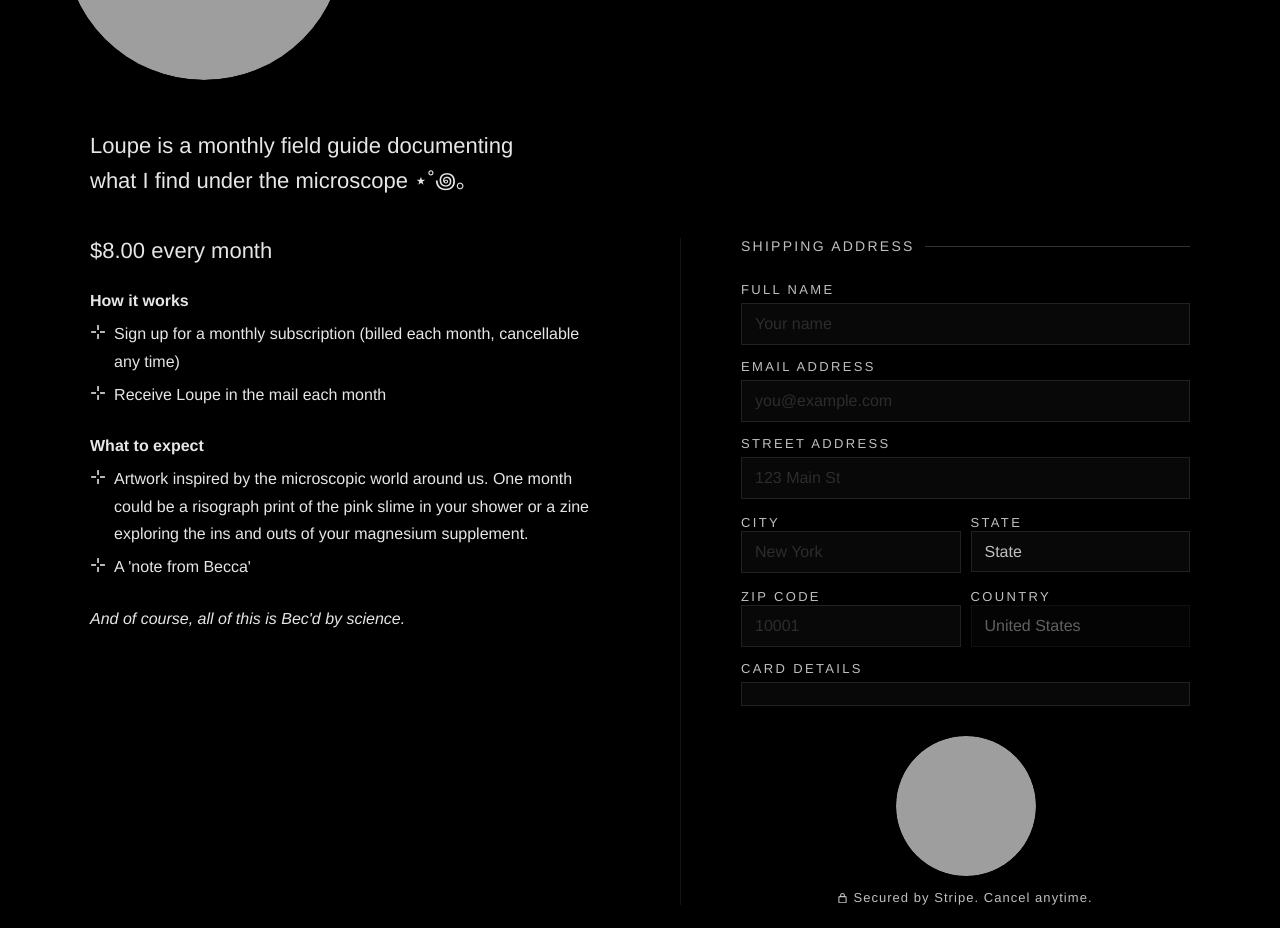
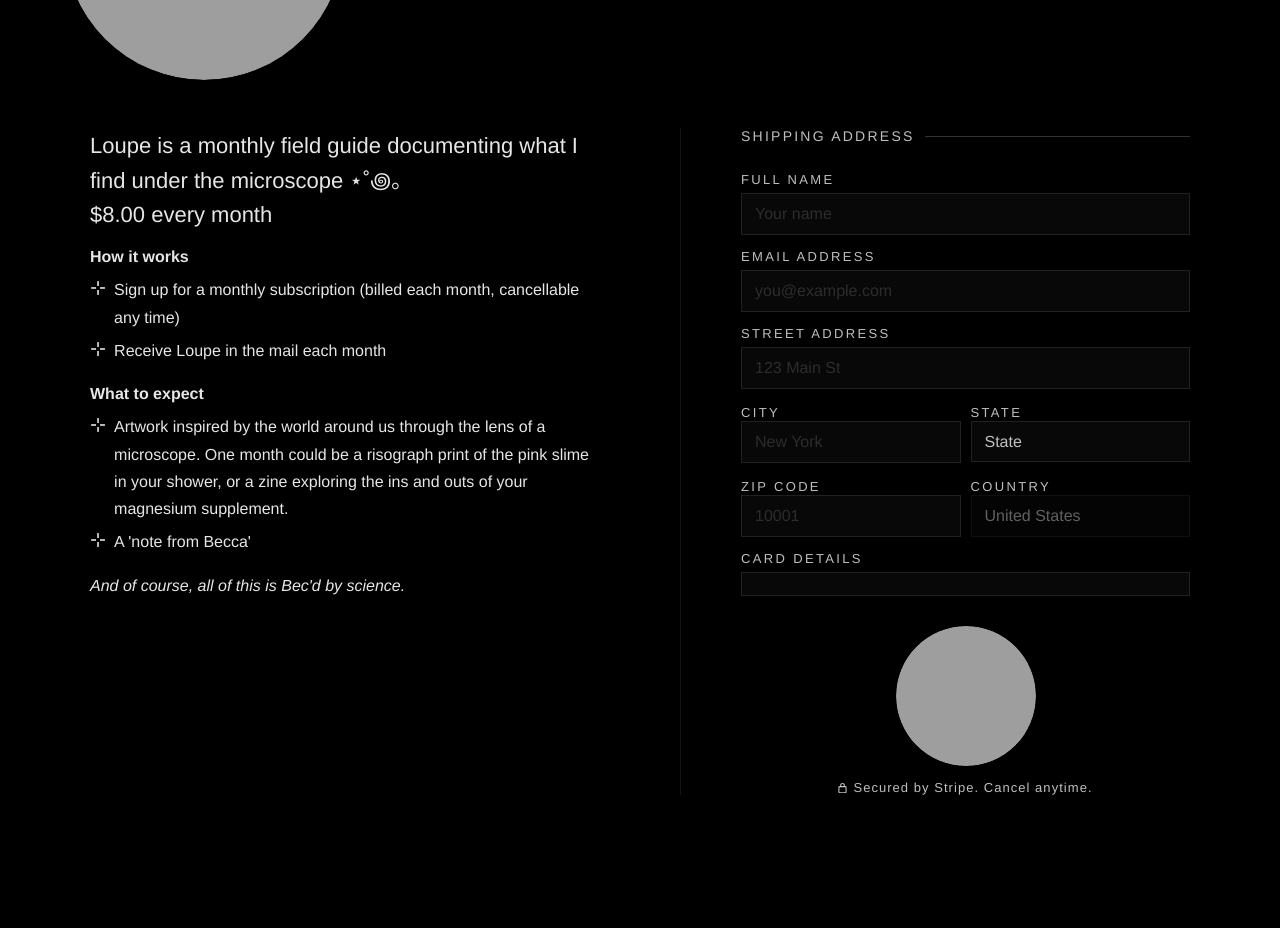
Before and after one commit to becsdesigned/loupe, a website: page newsletter.html in a window 1280 px wide. Shown: the part 2120-3048 px from the top of the page. Drawn offline with Linux system fonts and the light colour scheme; grey boxes are pictures that could not be loaded; a script that the page names is missing.

Commit message:
Update newsletter.html

```diff
--- a/newsletter.html
+++ b/newsletter.html
@@ -335,19 +335,16 @@
   </div>
 
   <!-- Description above both columns -->
-  <div style="max-width:1100px;margin:0 auto 40px;">
-    <p style="font-size:22px;line-height:1.6;color:rgba(255,255,255,0.9);">
-      Loupe is a monthly field guide documenting <br> what I find under the microscope ⋆˚꩜｡
-    </p>
-  </div>
-
   <div class="two-col" style="align-items:flex-start;margin-top:0;">
 
-    <!-- LEFT: price + info -->
-    <div style="display:flex;flex-direction:column;gap:28px;">
+    <!-- LEFT: description + price + info -->
+    <div style="display:flex;flex-direction:column;gap:20px;">
 
-      <!-- Price — aligns with Shipping Address eyebrow -->
-      <div style="display:flex;align-items:baseline;gap:8px;">
+      <!-- Description + Price tight together -->
+      <div style="display:flex;flex-direction:column;gap:4px;">
+        <p style="font-size:22px;line-height:1.6;color:rgba(255,255,255,0.9);">
+          Loupe is a monthly field guide documenting what I find under the microscope ⋆˚꩜｡
+        </p>
         <span style="font-size:22px;font-weight:400;color:rgba(255,255,255,0.9);">$8.00 every month</span>
       </div>
 
@@ -364,7 +361,7 @@
       <div>
         <p style="font-size:16px;font-weight:700;color:rgba(255,255,255,0.9);margin-bottom:10px;">What to expect</p>
         <ul style="list-style:none;display:flex;flex-direction:column;gap:6px;">
-          <li style="font-size:16px;line-height:1.7;color:rgba(255,255,255,0.9);display:flex;align-items:flex-start;"><span style="margin-right:8px;font-size:1.2rem;flex-shrink:0;margin-top:-4px;">⊹</span>Artwork inspired by the microscopic world around us. One month could be a risograph print of the pink slime in your shower or a zine exploring the ins and outs of your magnesium supplement.</li>
+          <li style="font-size:16px;line-height:1.7;color:rgba(255,255,255,0.9);display:flex;align-items:flex-start;"><span style="margin-right:8px;font-size:1.2rem;flex-shrink:0;margin-top:-4px;">⊹</span>Artwork inspired by the world around us through the lens of a microscope. One month could be a risograph print of the pink slime in your shower, or a zine exploring the ins and outs of your magnesium supplement.</li>
           <li style="font-size:16px;line-height:1.7;color:rgba(255,255,255,0.9);display:flex;align-items:flex-start;"><span style="margin-right:8px;font-size:1.2rem;flex-shrink:0;margin-top:-4px;">⊹</span>A 'note from Becca'</li>
         </ul>
       </div>
```
